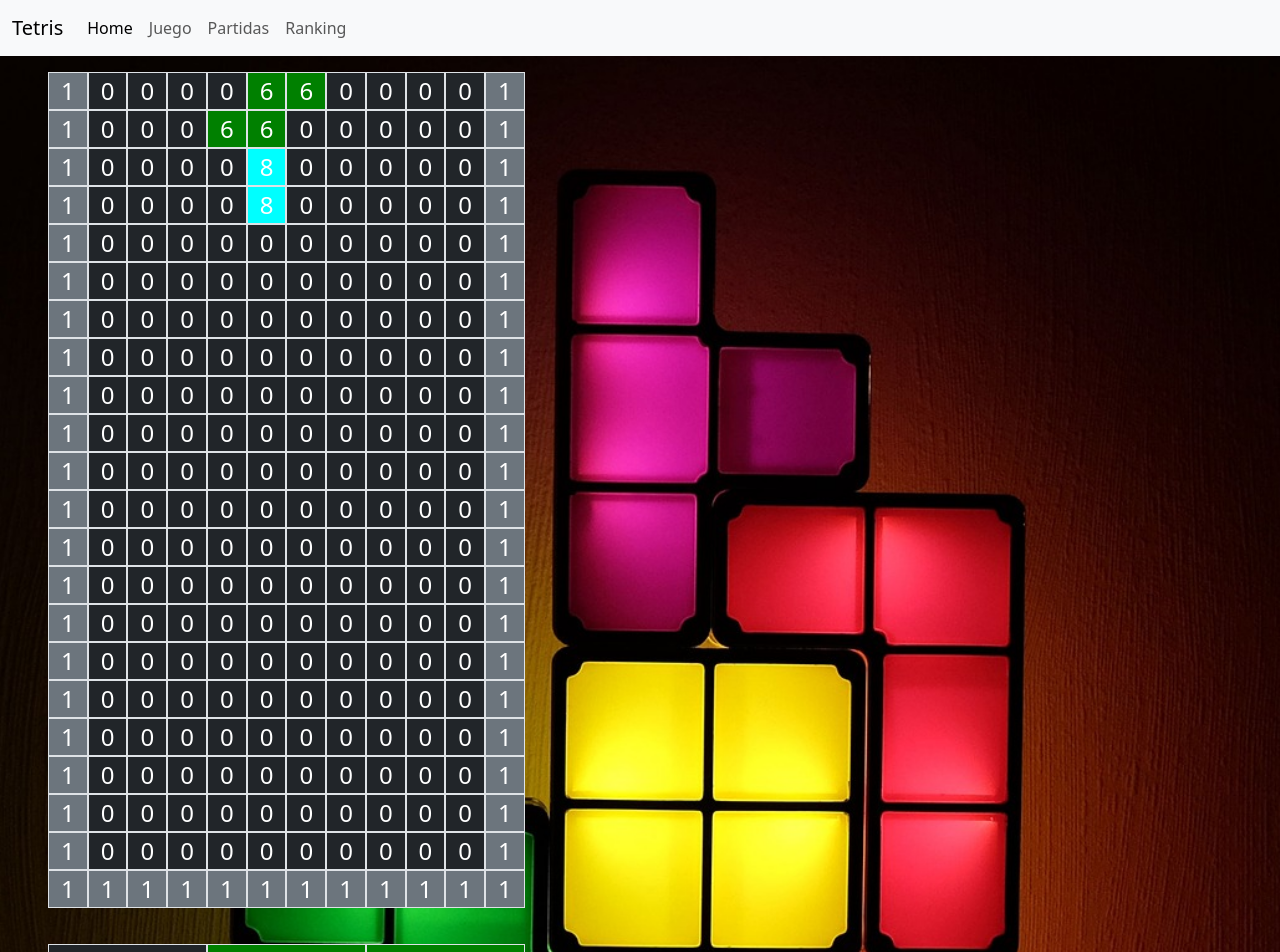
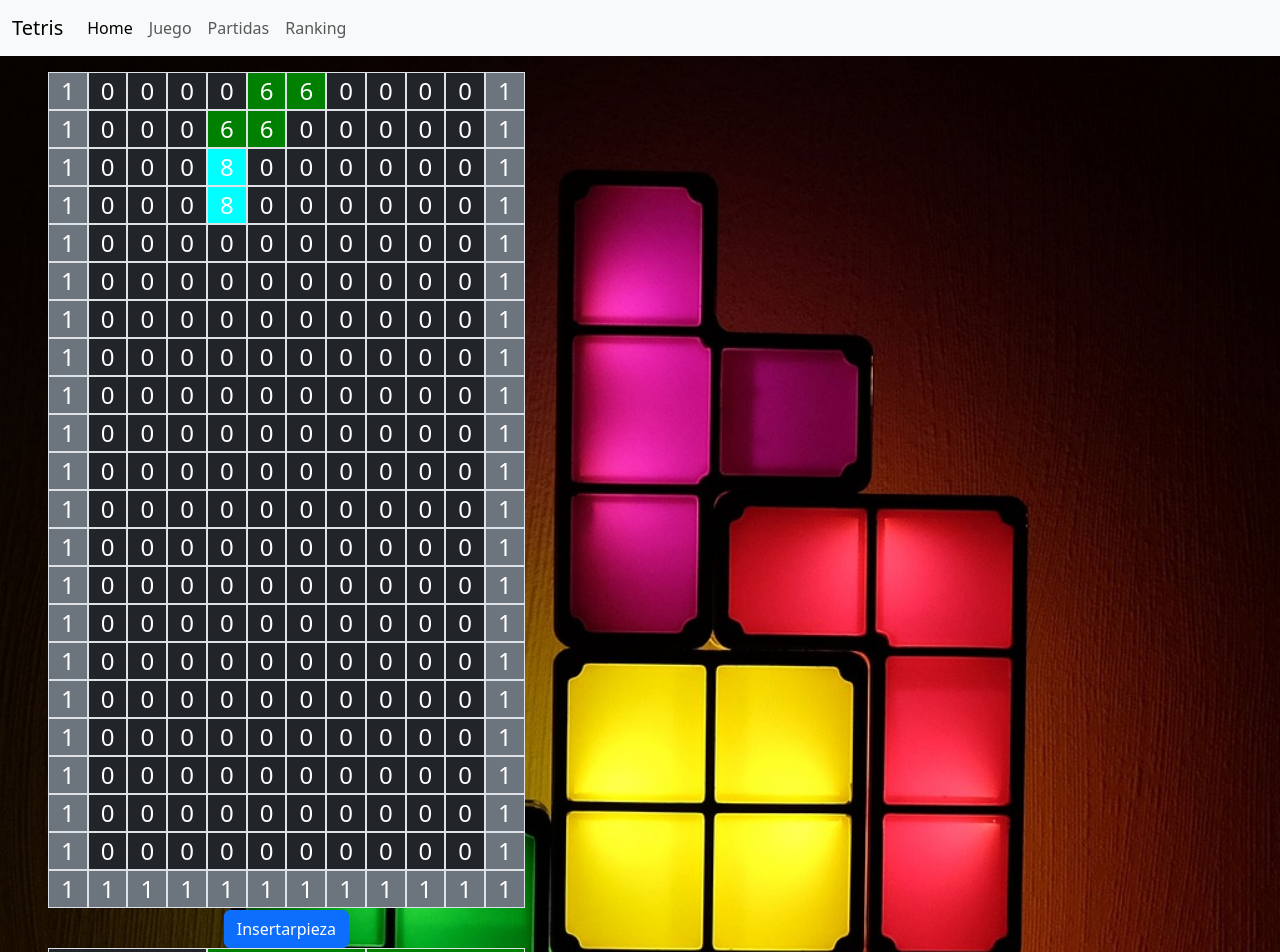
Before and after one commit to KevinJHP19/ProjectoTetris, a React (Vite) app: page /Juego in a window 1280 px wide. Shown: the top 952 px of the page. Built offline with nearby package versions, Linux system fonts and the light colour scheme.

Commit message:
insertaNuevaPieza()

```diff
--- a/src/components/Juego.jsx
+++ b/src/components/Juego.jsx
@@ -16,10 +16,11 @@ export default function  Juego(){
         const [arrayCasillas, setArrayCasillas] = useState(modelos.matriz);
 
         const [piezaActual, setpiezaActual] = useState(nuevaPieza());
+
         if (piezaActual.columna === 1 || piezaActual.columna === 11) {
                 const minimo = 1;
-                piezaActual.columna = Math.floor(Math.random() * (10 - minimo)) + minimo;
-                const pintarPieza = () =>{
+                piezaActual.columna = Math.floor(Math.random() * (9 - minimo)) + minimo;
+                const pintarPieza = () =>  {
                         piezaActual.matriz.map((fila, filaIndex) => {
                                 fila.map((celda, celdaIndex) => {
                                         arrayCasillas[piezaActual.fila + filaIndex][piezaActual.columna + celdaIndex] = celda;
@@ -30,11 +31,15 @@ export default function  Juego(){
                 )}
                 console.log(piezaActual);
                 if(pintarPieza()){
+
+
                 setArrayCasillas(arrayCasillas);
         }
         }
 
-
+        function insertarNuevaPieza(){
+                setpiezaActual(nuevaPieza());
+        }
 
 
 
@@ -46,6 +51,7 @@ export default function  Juego(){
             <div id="intro" className='text-center p-5 bg-seconday text-white' style={{fontSize: '1.5em'}}>
 
             <Panel modelos={arrayCasillas} />
+            <button className='btn btn-primary' onClick={insertarNuevaPieza}>Insertarpieza</button>
             <br></br>
             <Pieza modelos={modelos.piezas[4].matriz[0]} />
                 <br></br>
```
